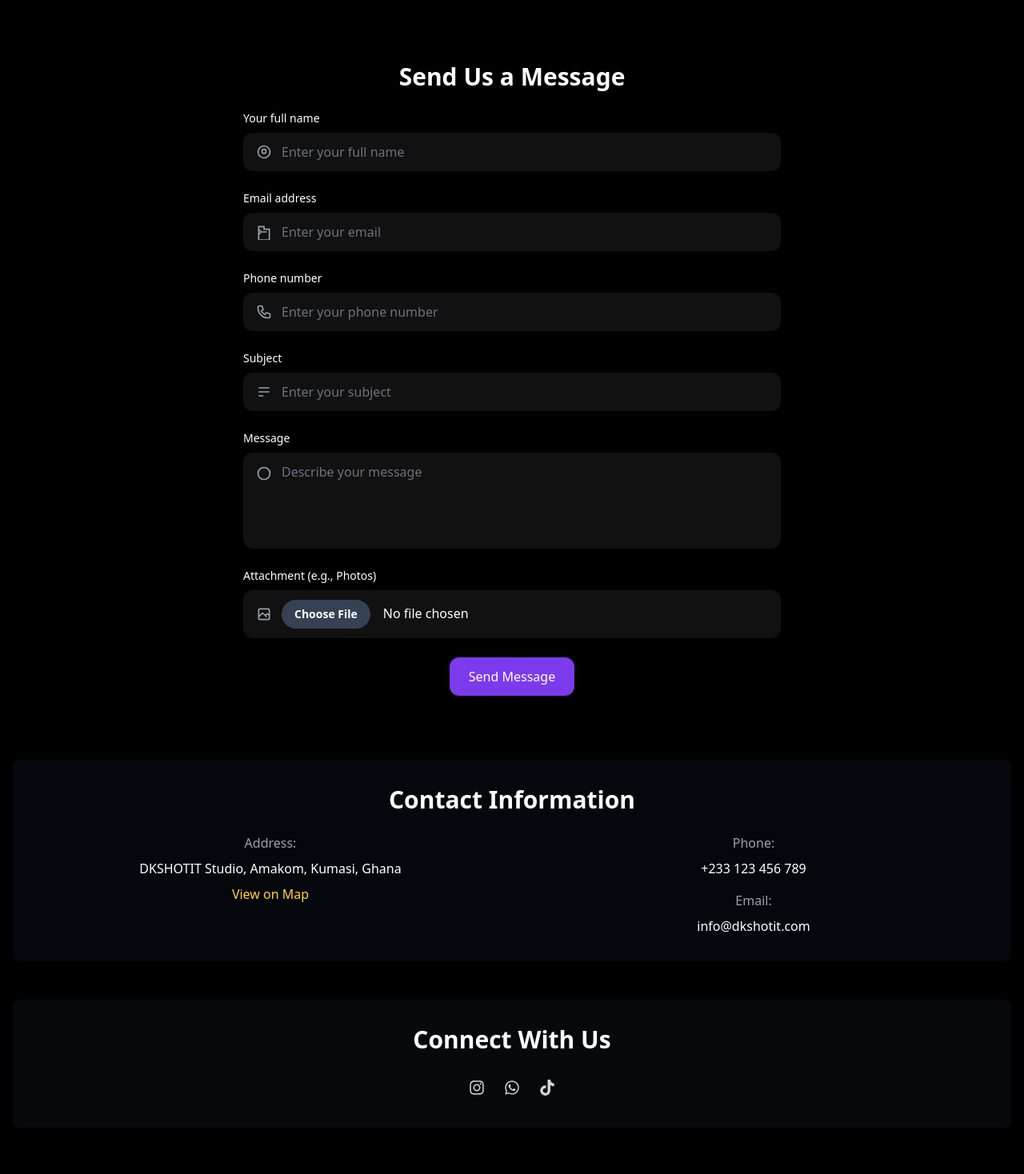
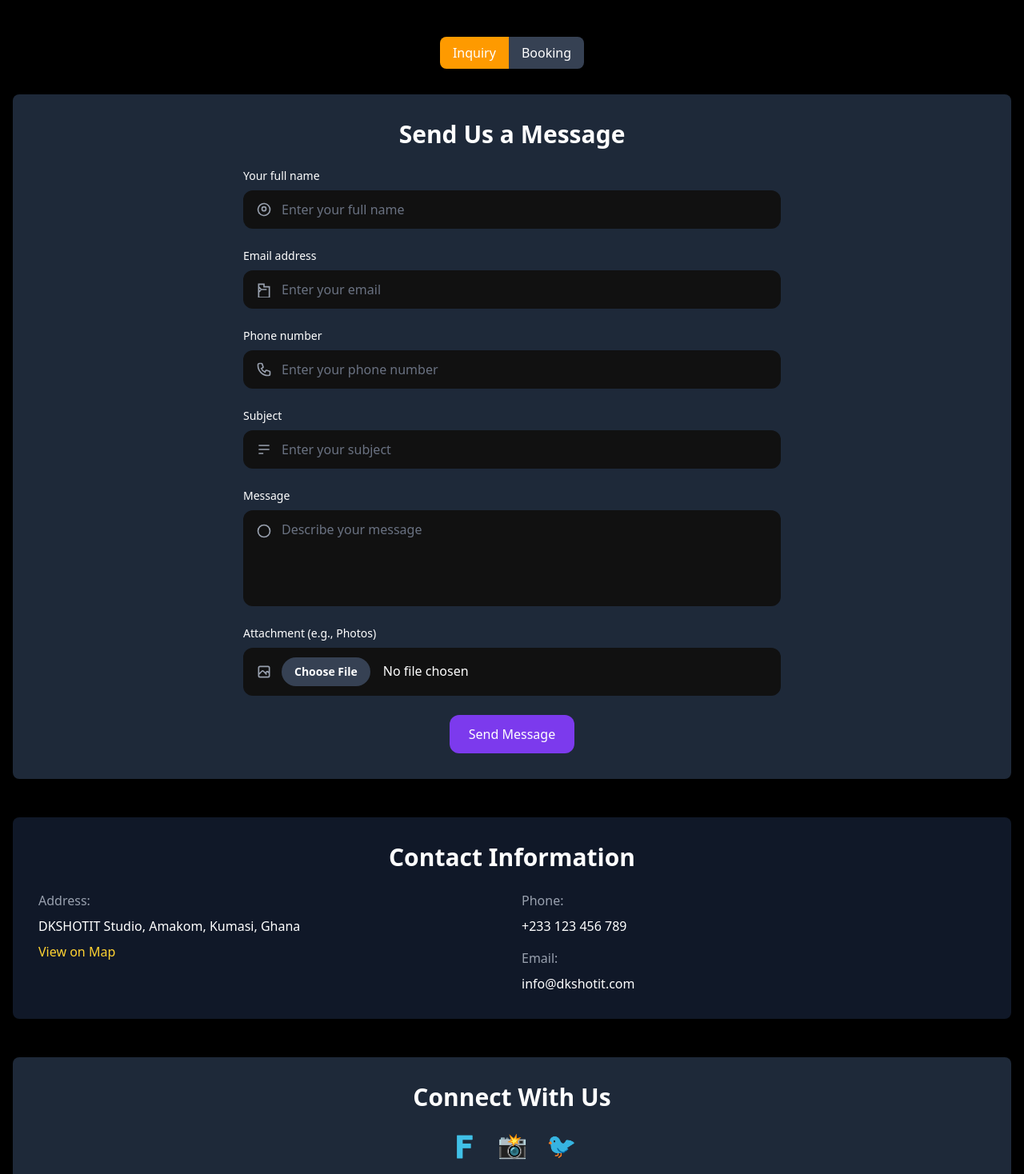
Before and after one commit to EugeneAfriyie/dk_photography_website, a React (Vite) app: page /contact in a window 1280 px wide. Shown: the part 482-1950 px from the top of the page at 80% size. Built offline with nearby package versions, Linux system fonts and the light colour scheme.

Commit message:
booking /inquiry siv

```diff
--- a/src/Pages/Contact/Contact.jsx
+++ b/src/Pages/Contact/Contact.jsx
@@ -2,10 +2,10 @@ import React, { useState, useEffect } from 'react';
 import { motion } from 'framer-motion';
 import Header from '../Home/Components/Header';
 import Footer from '../../Components/Footer';
-import { FaInstagram, FaTiktok, FaWhatsapp } from 'react-icons/fa';
 
 const Contact = () => {
   const [isVisible, setIsVisible] = useState(false);
+  const [formMode, setFormMode] = useState('inquiry'); // 'inquiry' or 'booking'
   const [formData, setFormData] = useState({ name: '', email: '', subject: '', message: '', attachment: null, phone: '' });
   const [isSubmitted, setIsSubmitted] = useState(false);
   const [showPopup, setShowPopup] = useState(false);
@@ -37,6 +37,7 @@ const Contact = () => {
 
   const handleSubmit = (e) => {
     e.preventDefault();
+    if (formMode === 'inquiry') {
       const formDataToSend = new FormData();
       formDataToSend.append('name', formData.name);
       formDataToSend.append('email', formData.email);
@@ -47,7 +48,7 @@ const Contact = () => {
         formDataToSend.append('attachment', formData.attachment);
       }
       // Simulate form submission (replace with actual API call)
-    console.log('Form submitted:', {
+      console.log('Inquiry submitted:', {
         name: formData.name,
         email: formData.email,
         subject: formData.subject,
@@ -55,20 +56,36 @@ const Contact = () => {
         phone: formData.phone,
         attachment: formData.attachment ? formData.attachment.name : null
       });
+    } else {
+      // Simulate booking submission with selected package
+      console.log('Booking submitted:', {
+        name: formData.name,
+        email: formData.email,
+        phone: formData.phone,
+        package: selectedPackage
+      });
+    }
     setIsSubmitted(true);
     setShowPopup(true);
-    // Clear form fields
     setFormData({ name: '', email: '', subject: '', message: '', attachment: null, phone: '' });
     setTimeout(() => {
       setShowPopup(false);
       setIsSubmitted(false);
-    }, 3000); // Popup and success state reset after 3 seconds
+    }, 3000);
   };
 
   const handleClosePopup = () => {
     setShowPopup(false);
     setIsSubmitted(false);
   };
+
+  // Sample packages for booking
+  const packages = [
+    { id: 1, name: 'Basic Photo Session', price: 50 },
+    { id: 2, name: 'Standard Photo Session', price: 100 },
+    { id: 3, name: 'Premium Photo Session', price: 200 }
+  ];
+  const [selectedPackage, setSelectedPackage] = useState(packages[0]);
 
   return (
     <div className="min-h-screen bg-black text-white py-20 px-4 overflow-hidden">
@@ -93,7 +110,7 @@ const Contact = () => {
             transition={{ duration: 0.7, ease: "easeOut" }}
             viewport={{ once: true }}
           />
-          <div className="absolute inset-0 bg-gradient-to-t from-black/70 via-black/50 to-transparent"></div> {/* Gradient overlay */}
+          <div className="absolute inset-0 bg-gradient-to-t from-black/70 via-black/50 to-transparent"></div>
           <div className="relative z-10 h-full flex items-center justify-center text-center px-4 py-8">
             <motion.div
               className="max-w-2xl"
@@ -124,14 +141,32 @@ const Contact = () => {
           </div>
         </motion.section>
 
-        {/* Contact Form */}
+        {/* Form Mode Toggle */}
+        <div className="mb-8 text-center">
+          <button
+            onClick={() => setFormMode('inquiry')}
+            className={`px-4 py-2 rounded-l-lg ${formMode === 'inquiry' ? 'bg-amber-500' : 'bg-gray-700'} text-white hover:bg-amber-600 transition duration-300`}
+          >
+            Inquiry
+          </button>
+          <button
+            onClick={() => setFormMode('booking')}
+            className={`px-4 py-2 rounded-r-lg ${formMode === 'booking' ? 'bg-amber-500' : 'bg-gray-700'} text-white hover:bg-amber-600 transition duration-300`}
+          >
+            Booking
+          </button>
+        </div>
+
+        {/* Contact Form or Booking Checkout */}
         <motion.section
-          className="p-6 sm:p-8 rounded-lg mb-12"
+          className="bg-gray-800 p-6 sm:p-8 rounded-lg mb-12"
           initial={{ opacity: 0, y: 50 }}
           whileInView={{ opacity: 1, y: 0 }}
           transition={{ duration: 0.9, ease: "easeOut" }}
           viewport={{ once: true }}
         >
+          {formMode === 'inquiry' ? (
+            <>
               <h2 className="text-2xl sm:text-3xl font-bold mb-6 text-center">Send Us a Message</h2>
               <form onSubmit={handleSubmit} className="max-w-2xl mx-auto space-y-6">
                 {/* Name */}
@@ -288,11 +323,124 @@ const Contact = () => {
                   </motion.button>
                 </div>
               </form>
+            </>
+          ) : (
+            <>
+              <h2 className="text-2xl sm:text-3xl font-bold mb-6 text-center">Book a Package</h2>
+              <div className="max-w-2xl mx-auto space-y-6">
+                {/* Package Selection */}
+                <div>
+                  <label htmlFor="package" className="block text-sm font-medium mb-2 text-white">
+                    Select a Package
+                  </label>
+                  <select
+                    name="package"
+                    id="package"
+                    value={selectedPackage.id}
+                    onChange={(e) => setSelectedPackage(packages.find(p => p.id === parseInt(e.target.value)))}
+                    className="w-full bg-[#111] text-white rounded-xl px-4 py-3 outline-none"
+                  >
+                    {packages.map((pkg) => (
+                      <option key={pkg.id} value={pkg.id}>{pkg.name} - ${pkg.price}</option>
+                    ))}
+                  </select>
+                </div>
+
+                {/* Contact Info for Booking */}
+                <div>
+                  <label htmlFor="name" className="block text-sm font-medium mb-2 text-white">
+                    Your full name
+                  </label>
+                  <div className="flex items-center bg-[#111] text-white rounded-xl px-4 py-3">
+                    <span className="mr-3 text-gray-400">
+                      <svg className="w-5 h-5" fill="none" stroke="currentColor" strokeWidth="2" viewBox="0 0 24 24">
+                        <path d="M5.121 17.804A9 9 0 1118.88 6.196 9 9 0 015.12 17.804zM15 11a3 3 0 11-6 0 3 3 0 016 0z" />
+                      </svg>
+                    </span>
+                    <input
+                      type="text"
+                      name="name"
+                      id="name"
+                      value={formData.name}
+                      onChange={handleChange}
+                      placeholder="Enter your full name"
+                      className="bg-transparent flex-1 outline-none text-white placeholder-gray-500"
+                      required
+                    />
+                  </div>
+                </div>
+
+                <div>
+                  <label htmlFor="email" className="block text-sm font-medium mb-2 text-white">
+                    Email address
+                  </label>
+                  <div className="flex items-center bg-[#111] text-white rounded-xl px-4 py-3">
+                    <span className="mr-3 text-gray-400">
+                      <svg className="w-5 h-5" fill="none" stroke="currentColor" strokeWidth="2" viewBox="0 0 24 24">
+                        <path d="M16 12H8m0 0l-4 4m4-4l-4-4m8 0h8v16H4V4h8z" />
+                      </svg>
+                    </span>
+                    <input
+                      type="email"
+                      name="email"
+                      id="email"
+                      value={formData.email}
+                      onChange={handleChange}
+                      placeholder="Enter your email"
+                      className="bg-transparent flex-1 outline-none text-white placeholder-gray-500"
+                      required
+                    />
+                  </div>
+                </div>
+
+                <div>
+                  <label htmlFor="phone" className="block text-sm font-medium mb-2 text-white">
+                    Phone number
+                  </label>
+                  <div className="flex items-center bg-[#111] text-white rounded-xl px-4 py-3">
+                    <span className="mr-3 text-gray-400">
+                      <svg className="w-5 h-5" fill="none" stroke="currentColor" strokeWidth="2" viewBox="0 0 24 24">
+                        <path d="M3 5a2 2 0 012-2h3.28a1 1 0 01.948.684l1.498 4.493a1 1 0 01-.502 1.21l-2.257 1.13a11.042 11.042 0 005.516 5.516l1.13-2.257a1 1 0 011.21-.502l4.493 1.498a1 1 0 01.684.949V19a2 2 0 01-2 2h-1C9.716 21 3 14.284 3 6V5z" />
+                      </svg>
+                    </span>
+                    <input
+                      type="tel"
+                      name="phone"
+                      id="phone"
+                      value={formData.phone}
+                      onChange={handleChange}
+                      placeholder="Enter your phone number"
+                      className="bg-transparent flex-1 outline-none text-white placeholder-gray-500"
+                      required
+                    />
+                  </div>
+                </div>
+
+                {/* Amount Due */}
+                <div className="bg-gray-700 p-4 rounded-lg text-center">
+                  <h3 className="text-lg font-bold text-white mb-2">Amount Due</h3>
+                  <p className="text-amber-300 text-xl">${selectedPackage.price}</p>
+                </div>
+
+                {/* Submit */}
+                <div className="text-center">
+                  <motion.button
+                    type="submit"
+                    className="bg-[#7c3aed] hover:bg-purple-700 text-white font-medium px-6 py-3 rounded-xl transition duration-300"
+                    whileHover={{ scale: 1.05 }}
+                    whileTap={{ scale: 0.95 }}
+                  >
+                    Proceed to Checkout
+                  </motion.button>
+                </div>
+              </div>
+            </>
+          )}
         </motion.section>
 
         {/* Contact Info */}
         <motion.section
-                  className="bg-gray-900/30 p-6 sm:p-8 rounded-lg mb-12"
+          className="bg-gray-900 p-6 sm:p-8 rounded-lg mb-12"
           initial={{ opacity: 0, y: 50 }}
           whileInView={{ opacity: 1, y: 0 }}
           transition={{ duration: 0.9, ease: "easeOut" }}
@@ -300,8 +448,8 @@ const Contact = () => {
         >
           <h2 className="text-2xl sm:text-3xl font-bold mb-6 text-center">Contact Information</h2>
           <div className="grid grid-cols-1 sm:grid-cols-2 gap-6 text-center sm:text-left">
-                    <div className="text-center">
-                      <p className="text-gray-400 mb-2 ">Address:</p>
+            <div>
+              <p className="text-gray-400 mb-2">Address:</p>
               <p>DKSHOTIT Studio, Amakom, Kumasi, Ghana</p>
               <a
                 href="https://maps.google.com/maps?q=Amakom,+Kumasi,+Ghana"
@@ -312,65 +460,41 @@ const Contact = () => {
                 View on Map
               </a>
             </div>
-
-                    <div className="text-center" >
+            <div>
               <p className="text-gray-400 mb-2">Phone:</p>
               <p>+233 123 456 789</p>
               <p className="text-gray-400 mb-2 mt-4">Email:</p>
               <p>info@dkshotit.com</p>
             </div>
-
           </div>
         </motion.section>
 
         {/* Social Media */}
         <motion.section
-            className="bg-gray-800/20 p-6 sm:p-8 rounded-lg mb-12 text-center flex flex-col items-center"
+          className="bg-gray-800 p-6 sm:p-8 rounded-lg mb-12 text-center"
           initial={{ opacity: 0, y: 50 }}
           whileInView={{ opacity: 1, y: 0 }}
           transition={{ duration: 0.9, ease: "easeOut" }}
           viewport={{ once: true }}
         >
           <h2 className="text-2xl sm:text-3xl font-bold mb-6">Connect With Us</h2>
-
-
-            <div className="flex space-x-6 text-xl bg-blac p-2 rounded-lg w-[fit-content]">
-
-              {/* Instagram */}
+          <div className="flex justify-center gap-6">
+            {['facebook', 'instagram', 'twitter'].map((social, index) => (
               <motion.a
-                href="#"
-                aria-label="Instagram"
-                initial={{ color: '#D1D5DB' }} // gray-300
-                whileHover={{ color: '#E4405F' }}
-                transition={{ duration: 0.3 }}
+                key={social}
+                href={`https://${social}.com/dkshotitstudio`} // Replace with actual URLs
+                target="_blank"
+                rel="noopener noreferrer"
+                className="text-2xl sm:text-3xl text-gray-400 hover:text-amber-300 transition duration-300"
+                initial={{ y: 20, opacity: 0 }}
+                whileInView={{ y: 0, opacity: 1 }}
+                transition={{ duration: 0.6, delay: index * 0.1 }}
+                viewport={{ once: true }}
               >
-                <FaInstagram />
+                {social === 'facebook' ? '🇫' : social === 'instagram' ? '📸' : '🐦'}
               </motion.a>
-
-              {/* WhatsApp */}
-              <motion.a
-                href="#"
-                aria-label="WhatsApp"
-                initial={{ color: '#D1D5DB' }}
-                whileHover={{ color: '#25D366' }}
-                transition={{ duration: 0.3 }}
-              >
-                <FaWhatsapp />
-              </motion.a>
-
-              {/* TikTok */}
-              <motion.a
-                href="#"
-                aria-label="TikTok"
-                initial={{ color: '#D1D5DB' }}
-                whileHover={{ color: '#25F4EE' }}
-                transition={{ duration: 0.3 }}
-              >
-                <FaTiktok />
-              </motion.a>
-
+            ))}
           </div>
-
         </motion.section>
 
         <Footer />
```
Lines whose indentation alone changed are shown as unchanged.
